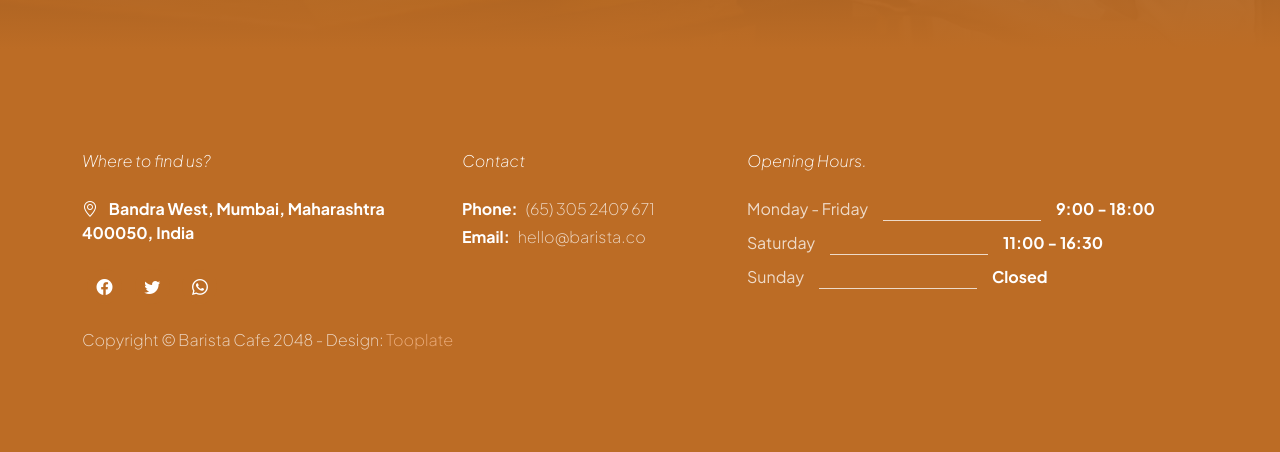
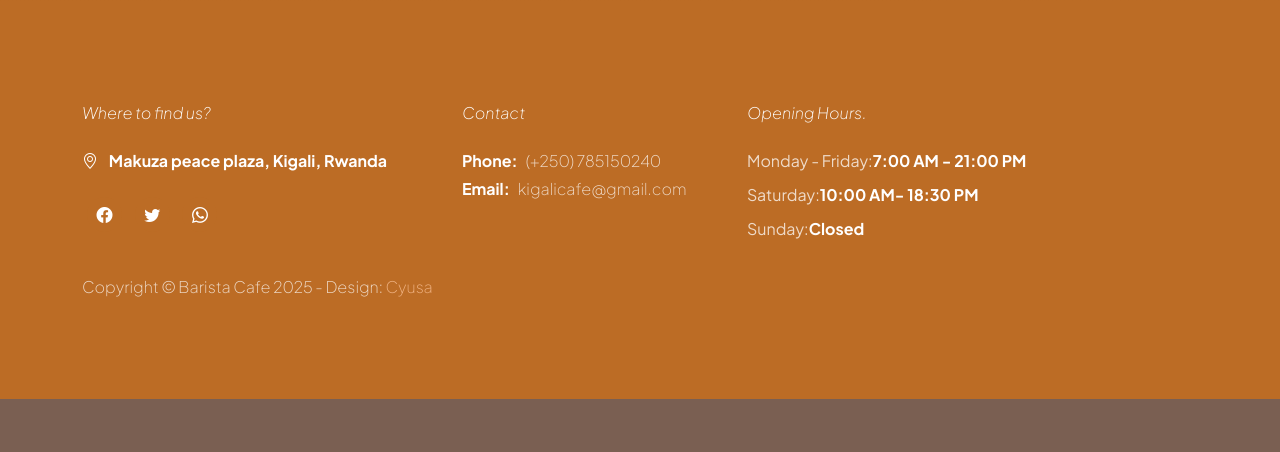
Before and after one commit to kevincyusa234/coffe_shop, a Django app: page / in a window 1280 px wide. Shown: the part 5010-5462 px from the top of the page. After the commit the page ends 5409 px from the top, so only its background shows below. Run offline with Django 5.2, Linux system fonts and the light colour scheme; data comes from the database, SQL or seed files in the repository; both versions use the stored data as it was after the commit; some libraries are stand-ins or nearby versions.

Commit message:
i apdate some features

```diff
--- a/templates/index.html
+++ b/templates/index.html
@@ -92,7 +92,7 @@
                             <div class="col-lg-6 col-12 mx-auto">
                                 <em class="small-text">welcome to Barista.co</em>
 
-                                <h1>Cafe Klang</h1>
+                                <h1>Kigali Cafe</h1>
 
                                 <p class="text-white mb-4 pb-lg-2">
                                     your <em>favourite</em> coffee daily lives.
@@ -126,7 +126,7 @@
                                     </video>
 
                                     <div class="about-video-info d-flex flex-column">
-                                        <h4 class="mt-auto">We Started Since 2009.</h4>
+                                        <h4 class="mt-auto">We Started Since 2015.</h4>
 
                                         <h4>Best Cafe in Kigali.</h4>
                                     </div>
@@ -136,11 +136,11 @@
                             <div class="col-lg-5 col-12 mt-4 mt-lg-0 mx-auto">
                                 <em class="text-white">Barista.co</em>
 
-                                <h2 class="text-white mb-3">Cafe KL</h2>
+                                <h2 class="text-white mb-3">Cafe Kgl</h2>
 
                                 <p class="text-white">The café had been in the town for as long as anyone could remember, and it had become a beloved institution among the locals.</p>
 
-                                <p class="text-white">The café was run by a friendly and hospitable couple, Mr. and Mrs. Johnson. Barista Cafe is free Bootstrap 5 HTML layout provided by <a rel="nofollow" href="https://www.tooplate.com" target="_blank">Tooplate</a>.</p>
+                                <p class="text-white">The café was run by a friendly and hospitable couple, Mr. cyusa and Mrs. Titi. Your digital hub to explore, order, and enjoy the best coffee experiences in the heart of Kigali. Seamless, fast, and designed for coffee lovers <a rel="nofollow" href="https://www.tooplate.com" target="_blank"></a>.</p>
 
                                 <a href="#barista-team" class="smoothscroll btn custom-btn custom-border-btn mt-3 mb-4">Meet Baristas</a>
                             </div>
@@ -164,7 +164,7 @@
                                 <div class="team-block-wrap">
                                     <div class="team-block-info d-flex flex-column">
                                         <div class="d-flex mt-auto mb-3">
-                                            <h4 class="text-white mb-0">Steve</h4>
+                                            <h4 class="text-white mb-0">cyusa</h4>
 
                                             <p class="badge ms-4"><em>Boss</em></p>
                                         </div>
@@ -182,7 +182,7 @@
                                 <div class="team-block-wrap">
                                     <div class="team-block-info d-flex flex-column">
                                         <div class="d-flex mt-auto mb-3">
-                                            <h4 class="text-white mb-0">Sandra</h4>
+                                            <h4 class="text-white mb-0">titi</h4>
 
                                             <p class="badge ms-4"><em>Manager</em></p>
                                         </div>
@@ -200,7 +200,7 @@
                                 <div class="team-block-wrap">
                                     <div class="team-block-info d-flex flex-column">
                                         <div class="d-flex mt-auto mb-3">
-                                            <h4 class="text-white mb-0">Jackson</h4>
+                                            <h4 class="text-white mb-0">Arsene</h4>
 
                                             <p class="badge ms-4"><em>Senior</em></p>
                                         </div>
@@ -218,7 +218,7 @@
                                 <div class="team-block-wrap">
                                     <div class="team-block-info d-flex flex-column">
                                         <div class="d-flex mt-auto mb-3">
-                                            <h4 class="text-white mb-0">Michelle</h4>
+                                            <h4 class="text-white mb-0">Sonia</h4>
 
                                             <p class="badge ms-4"><em>Barista</em></p>
                                         </div>
@@ -299,7 +299,7 @@
                                             </div>
 
                                             <div class="reviews-block-info">
-                                                <p>Lorem ipsum dolor sit amet, consectetur adipisicing elit, sed do eiusmod tempor incididunt ut labore et dolore magna aliqua.</p>
+                                                <p>I love how easy it is to order my favorite coffee through Kigali Cafe. Fast, reliable, and always delicious!.</p>
 
                                                 <div class="d-flex border-top pt-3 mt-4">
                                                     <strong class="text-white">4.5 <small class="ms-2">Rating</small></strong>
@@ -330,7 +330,7 @@
                                             </div>
 
                                             <div class="reviews-block-info">
-                                                <p>Lorem ipsum dolor sit amet, consectetur adipisicing elit, sed do eiusmod tempor incididunt ut labore et dolore magna aliqua.</p>
+                                                <p>The service at Kigali Cafe is amazing. Friendly staff, great coffee, and the app makes everything so convenient</p>
 
                                                 <div class="d-flex border-top pt-3 mt-4">
                                                     <strong class="text-white">4.5 <small class="ms-2">Rating</small></strong>
@@ -361,7 +361,7 @@
                                             </div>
 
                                             <div class="reviews-block-info">
-                                                <p>Lorem ipsum dolor sit amet, consectetur adipisicing elit, sed do eiusmod tempor incididunt ut labore et dolore magna aliqua.</p>
+                                                <p>Kigali Cafe makes every coffee break special. The quality and taste are unmatched. Highly recommend!.</p>
 
                                                 <div class="d-flex border-top pt-3 mt-4">
                                                     <strong class="text-white">4.5 <small class="ms-2">Rating</small></strong>
@@ -443,7 +443,7 @@
 
                                 <strong class="text-white">
                                     <i class="bi-geo-alt me-2"></i>
-                                    Bandra West, Mumbai, Maharashtra 400050, India
+                                    Makuza peace plaza, Kigali, Rwanda
                                 </strong>
 
                                 <ul class="social-icon mt-4">
@@ -469,9 +469,9 @@
 
                                 <p class="d-flex mb-1">
                                     <strong class="me-2">Phone:</strong>
-                                    <a href="tel: 305-240-9671" class="site-footer-link">
-                                        (65)
-                                        305 2409 671
+                                    <a href="tel: 0785150240" class="site-footer-link">
+                                        (+250)
+                                        785150240
                                     </a>
                                 </p>
 
@@ -479,7 +479,7 @@
                                     <strong class="me-2">Email:</strong>
 
                                     <a href="mailto:info@yourgmail.com" class="site-footer-link">
-                                        hello@barista.co
+                                        kigalicafe@gmail.com
                                     </a>
                                 </p>
                             </div>
@@ -490,22 +490,22 @@
 
                                 <ul class="opening-hours-list">
                                     <li class="d-flex">
-                                        Monday - Friday
-                                        <span class="underline"></span>
+                                         Monday - Friday:
+                                        <span class="...."></span>
 
-                                        <strong>9:00 - 18:00</strong>
+                                        <strong>7:00 AM - 21:00 PM</strong>
                                     </li>
 
                                     <li class="d-flex">
-                                        Saturday
-                                        <span class="underline"></span>
+                                        Saturday:
+                                        <span class="..."></span>
 
-                                        <strong>11:00 - 16:30</strong>
+                                        <strong>10:00 AM- 18:30 PM</strong>
                                     </li>
 
                                     <li class="d-flex">
-                                        Sunday
-                                        <span class="underline"></span>
+                                        Sunday:
+                                        <span class="..."></span>
 
                                         <strong>Closed</strong>
                                     </li>
@@ -513,8 +513,8 @@
                             </div>
 
                             <div class="col-lg-8 col-12 mt-4">
-                                <p class="copyright-text mb-0">Copyright © Barista Cafe 2048
-                                    - Design: <a rel="sponsored" href="https://www.tooplate.com" target="_blank">Tooplate</a></p>
+                                <p class="copyright-text mb-0">Copyright © Barista Cafe 2025
+                                    - Design: <a rel="sponsored" href="https://www.tooplate.com" target="_blank">Cyusa</a></p>
                             </div>
                     </div>
                 </footer>
```
Also changed, not shown: db.sqlite3.
